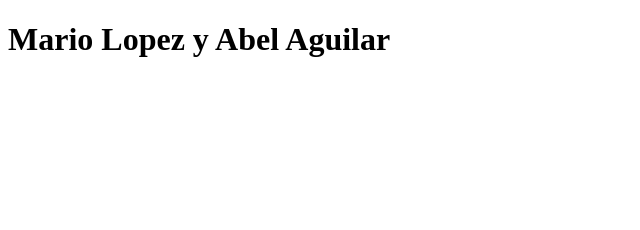
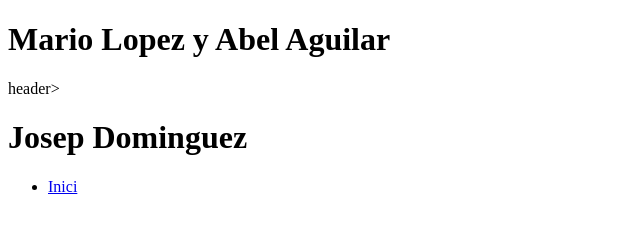
Before and after one commit to mlopezdaw2n25/portafoli-M0614-AEA3, a plain HTML site: page index.html in a window 1280 px wide. Shown: the whole page, without its empty margins (0-640 px from the left). Drawn offline with Linux system fonts and the light colour scheme.

Commit message:
Afegida estructura base del header i nav

```diff
--- a/index.html
+++ b/index.html
@@ -8,6 +8,13 @@
   </head>
   <body>
     <h1>Mario Lopez y Abel Aguilar</h1>
+    header>
+        <h1>Josep Dominguez</h1>
+        <nav>
+            <ul><li><a href="#">Inici</a></li></ul>
+        </nav>
+    </header>
+
 
   </body>
 </html>
```
